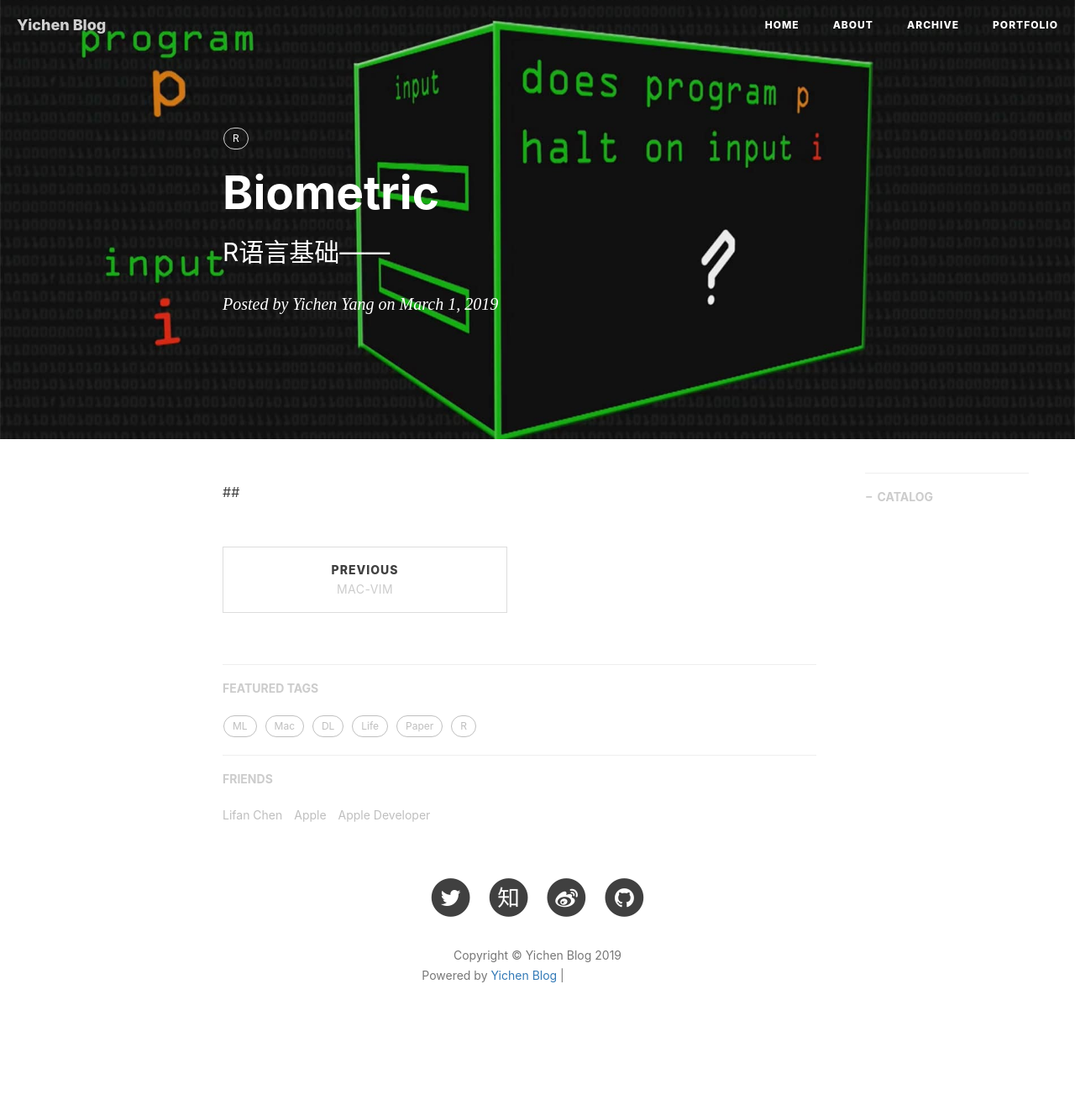
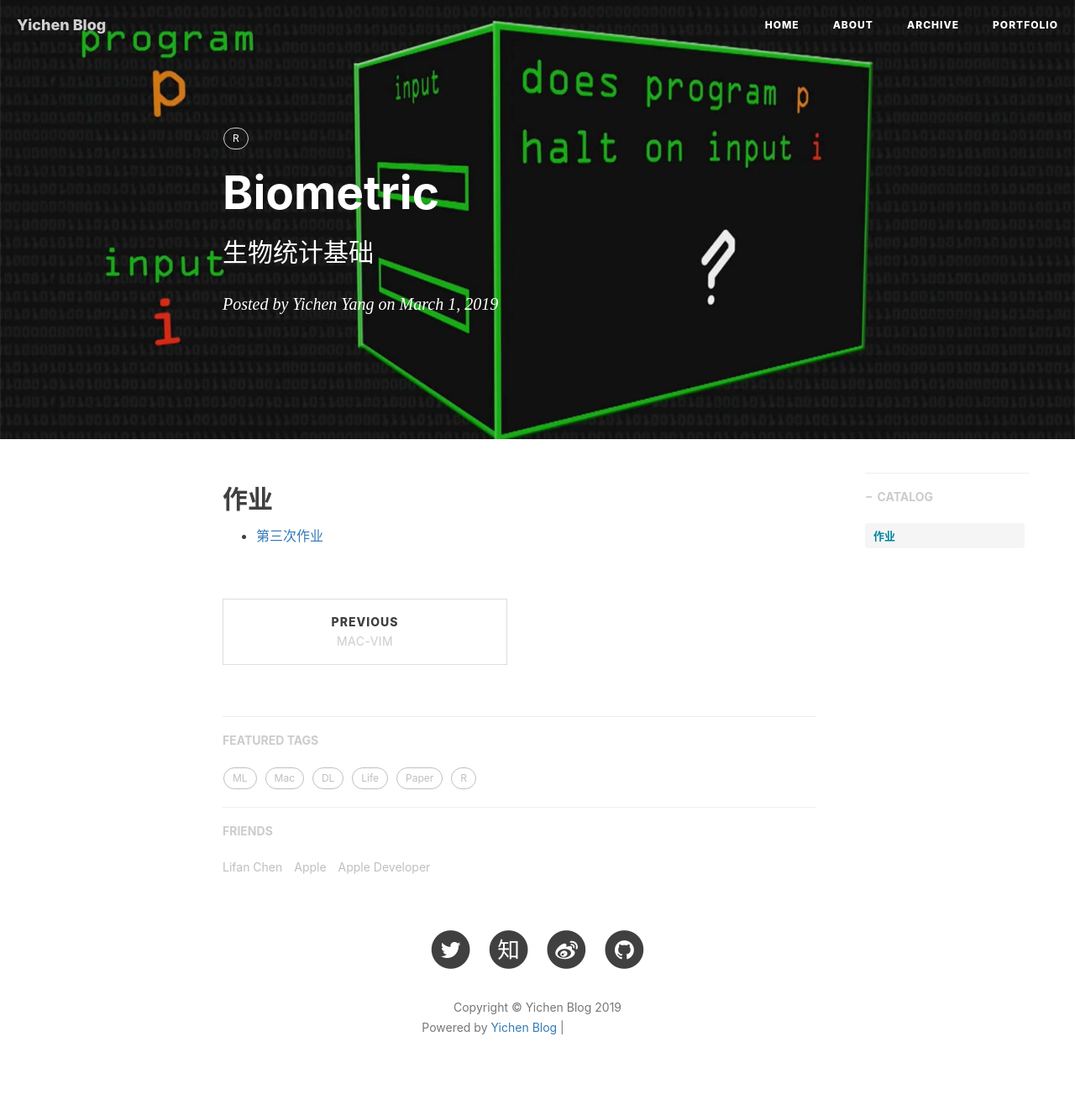
Before and after one commit to Tianbiao-Yang/tianbiao-yang.github.io, a Jekyll site: the page built from _posts/2019-02-26-biometric-2019.md, in a window 1280 px wide. Shown: the whole page at 84% size. Built offline with Jekyll 4.4.1, drawn with Linux system fonts in a browser that asks for light colours; nearby versions of some CDN libraries; comment, search, counter and statistics services are not loaded; before the commit the page ends 1266 px from its top, so only the background shows below that; grey boxes are pictures that could not be loaded.

Commit message:
Update 2019-02-26-biometric-2019.md

```diff
--- a/_posts/2019-02-26-biometric-2019.md
+++ b/_posts/2019-02-26-biometric-2019.md
@@ -1,7 +1,7 @@
 ---
 layout:     post                 # 使用的布局（不需要改）
 title:      Biometric              # 标题
-subtitle:   R语言基础—— #副标题
+subtitle:   生物统计基础 #副标题
 date:       2019-03-01              # 时间
 author:     Yichen Yang                      # 作者
 header-img: img/post-bg-halting.jpg  #这篇文章标题背景图片
@@ -11,4 +11,5 @@ tags:                               #标签
 
 ---
 
-##
+## 作业
+* [第三次作业](https://tianbiao-yang.github.io/Biometric/ex3.html)
```
